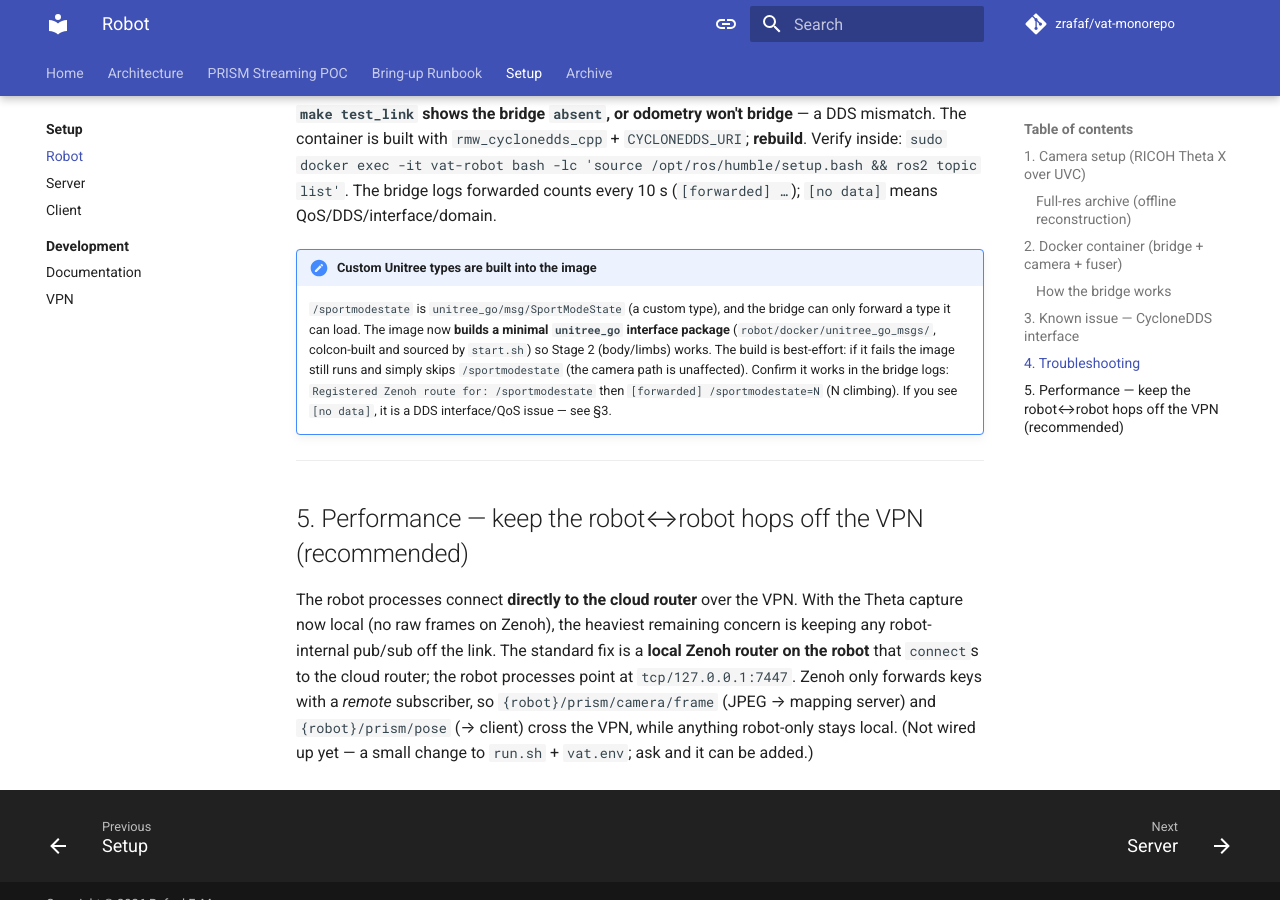
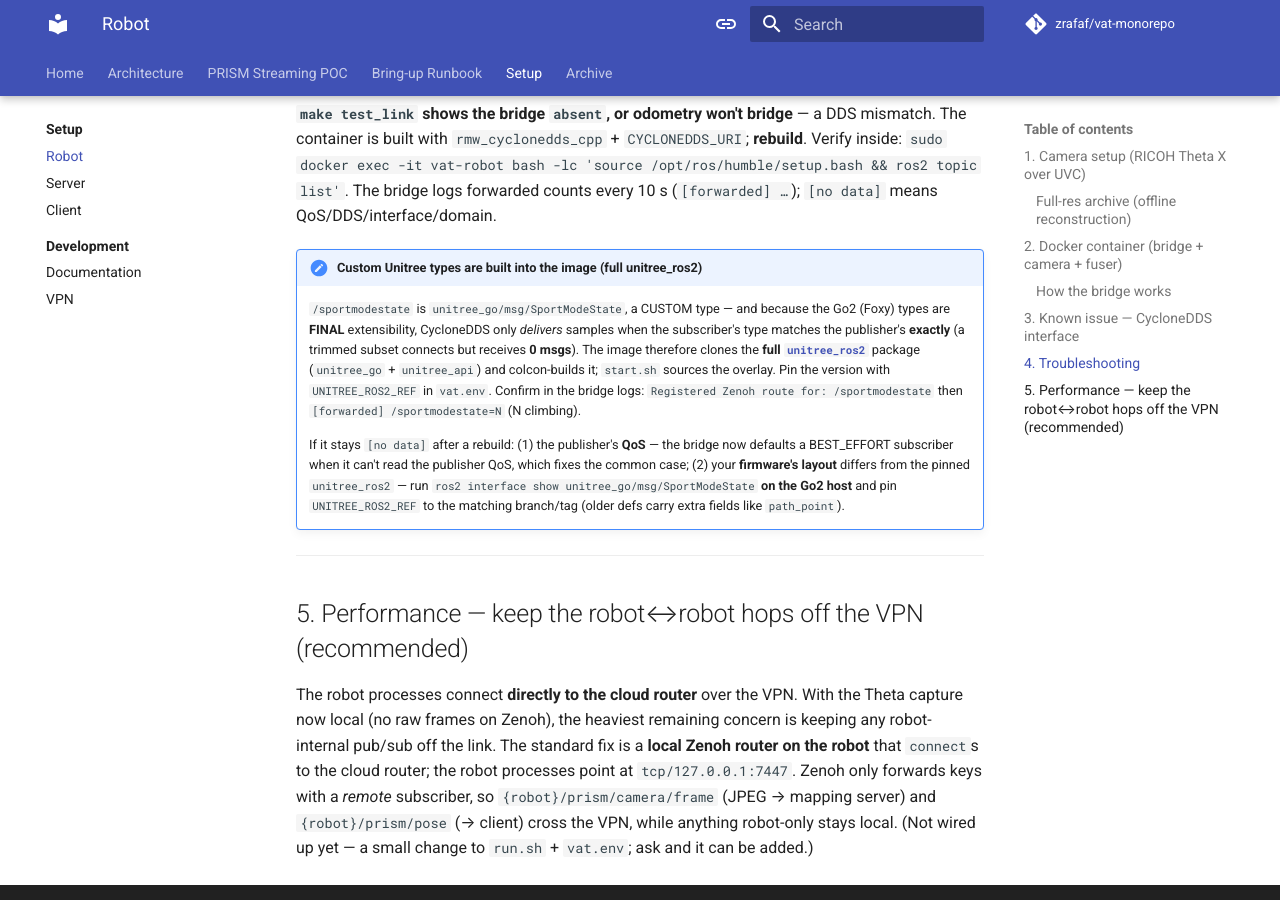
Before and after one commit to zRafaF/vat-monorepo, an MkDocs documentation site: the page built from docs/setup/robot.md, in a window 1280 px wide and 900 px high, scrolled down 6859 px. Built offline with MkDocs 1.6.1 and Material for MkDocs 9.7.7, drawn with Linux system fonts in a browser that asks for light colours; comment, search, counter and statistics services are not loaded.

Commit message:
updated link script

```diff
--- a/docs/setup/robot.md
+++ b/docs/setup/robot.md
@@ -345,17 +345,24 @@ mismatch. The container is built with `rmw_cyclonedds_cpp` + `CYCLONEDDS_URI`;
 /opt/ros/humble/setup.bash && ros2 topic list'`. The bridge logs forwarded
 counts every 10 s (`[forwarded] …`); `[no data]` means QoS/DDS/interface/domain.
 
-!!! note "Custom Unitree types are built into the image"
-    `/sportmodestate` is `unitree_go/msg/SportModeState` (a custom type), and
-    the bridge can only forward a type it can load. The image now **builds a
-    minimal `unitree_go` interface package** (`robot/docker/unitree_go_msgs/`,
-    colcon-built and sourced by `start.sh`) so Stage 2 (body/limbs) works.
-    The build is best-effort: if it fails the image still runs and simply
-    skips `/sportmodestate` (the camera path is unaffected). Confirm it works
-    in the bridge logs: `Registered Zenoh route for: /sportmodestate` then
-    `[forwarded] /sportmodestate=N` (N climbing). If you see `[no data]`, it
-    is a DDS interface/QoS issue — see §3.
+!!! note "Custom Unitree types are built into the image (full unitree_ros2)"
+    `/sportmodestate` is `unitree_go/msg/SportModeState`, a CUSTOM type — and
+    because the Go2 (Foxy) types are **FINAL** extensibility, CycloneDDS only
+    *delivers* samples when the subscriber's type matches the publisher's
+    **exactly** (a trimmed subset connects but receives **0 msgs**). The image
+    therefore clones the **full [`unitree_ros2`](https://github.com/unitreerobotics/unitree_ros2)**
+    package (`unitree_go` + `unitree_api`) and colcon-builds it; `start.sh`
+    sources the overlay. Pin the version with `UNITREE_ROS2_REF` in `vat.env`.
+    Confirm in the bridge logs: `Registered Zenoh route for: /sportmodestate`
+    then `[forwarded] /sportmodestate=N` (N climbing).
 
+    If it stays `[no data]` after a rebuild: (1) the publisher's **QoS** — the
+    bridge now defaults a BEST_EFFORT subscriber when it can't read the
+    publisher QoS, which fixes the common case; (2) your **firmware's layout**
+    differs from the pinned `unitree_ros2` — run
+    `ros2 interface show unitree_go/msg/SportModeState` **on the Go2 host** and
+    pin `UNITREE_ROS2_REF` to the matching branch/tag (older defs carry extra
+    fields like `path_point`).
 ---
 
 ## 5. Performance — keep the robot↔robot hops off the VPN (recommended)
```
Also changed, not shown: 8 other files.
